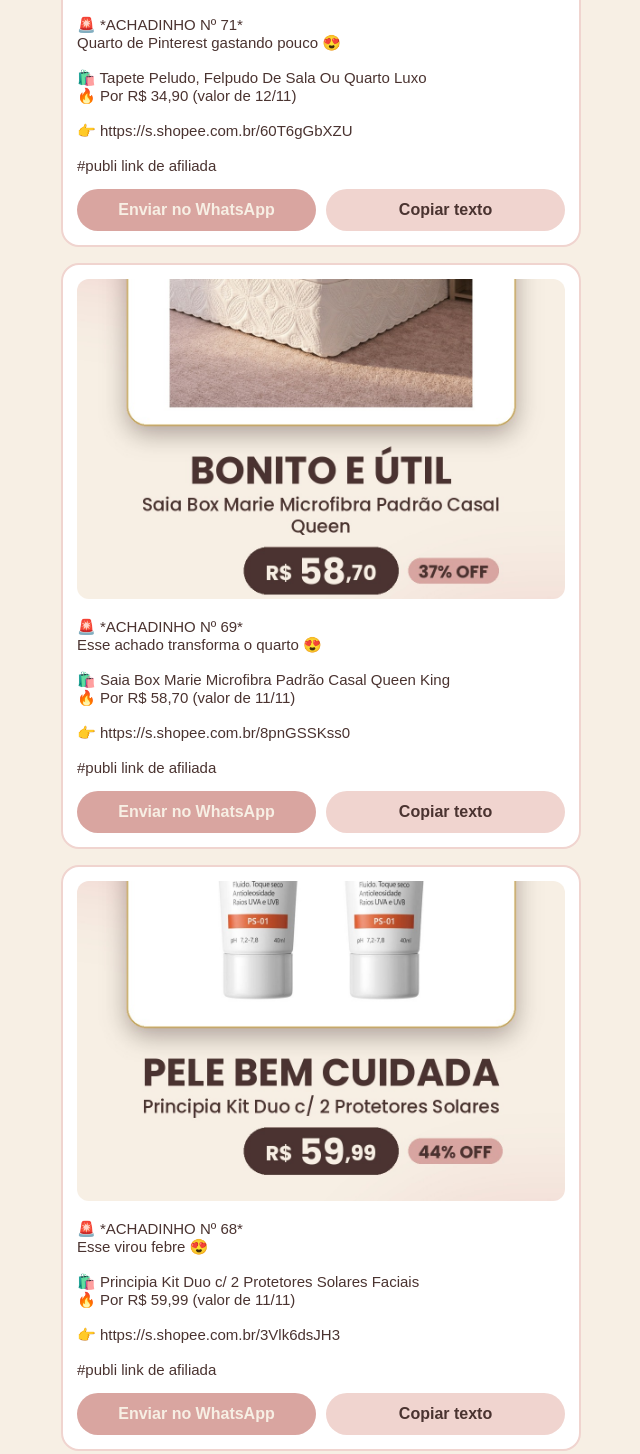
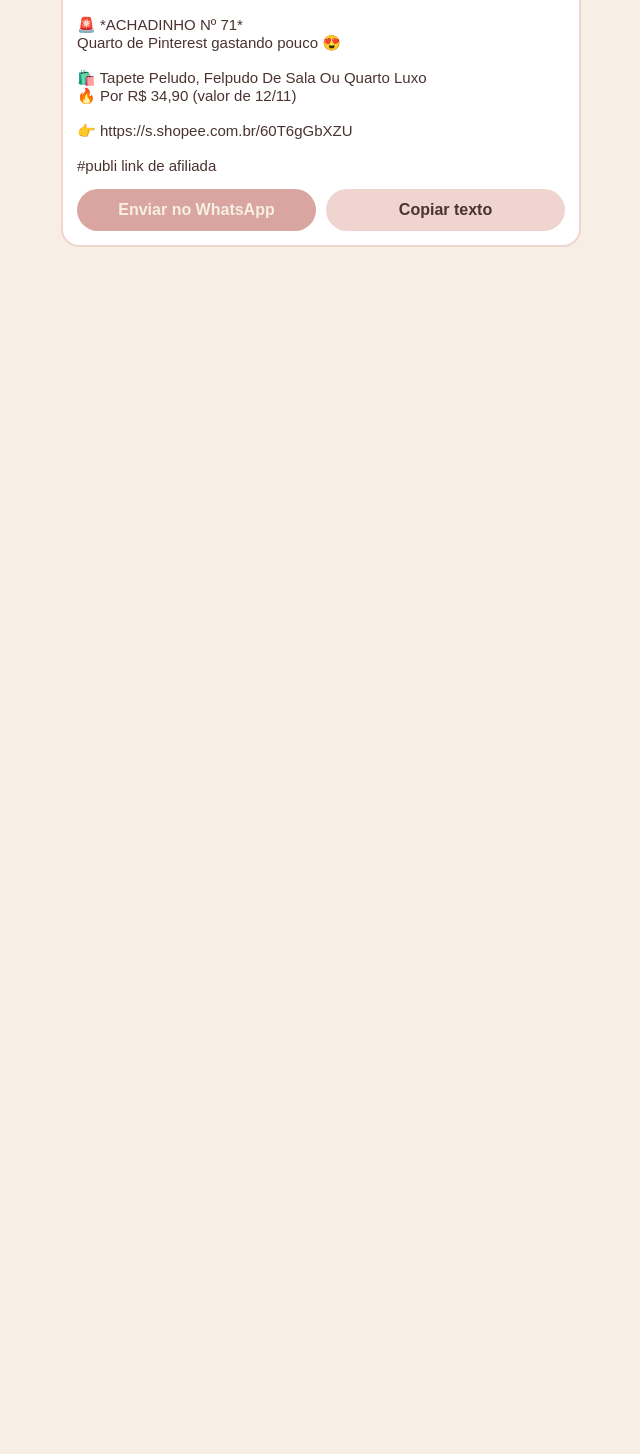
Before and after one commit to noelisouza/achadinhos-midias, a plain HTML site: page whatsapp.html in a window 1280 px wide. Shown: the part 4095-5549 px from the top of the page, without its empty margins (319-959 px from the left). After the commit the page ends 4382 px from the top, so only its background shows below. Drawn offline with Linux system fonts and the light colour scheme.

Commit message:
Mídias 2026-11-15_0357

```diff
--- a/whatsapp.html
+++ b/whatsapp.html
@@ -69,23 +69,5 @@ Quarto de Pinterest gastando pouco 😍
 
 👉 https://s.shopee.com.br/60T6gGbXZU
 
-#publi link de afiliada</pre><div class="acoes"><a class="wa" href="https://wa.me/?text=%F0%9F%9A%A8%20%2AACHADINHO%20N%C2%BA%2071%2A%0AQuarto%20de%20Pinterest%20gastando%20pouco%20%F0%9F%98%8D%0A%0A%F0%9F%9B%8D%EF%B8%8F%20Tapete%20Peludo%2C%20Felpudo%20De%20Sala%20Ou%20Quarto%20Luxo%0A%F0%9F%94%A5%20Por%20R%24%2034%2C90%20%28valor%20de%2012/11%29%0A%0A%F0%9F%91%89%20https%3A//s.shopee.com.br/60T6gGbXZU%0A%0A%23publi%20link%20de%20afiliada" target="_blank" rel="noopener">Enviar no WhatsApp</a><button onclick="copiar(71)">Copiar texto</button></div></article>
-<article class="card"><img src="midias/c0069/capa.jpg" alt="" loading="lazy"><pre id="t69">🚨 *ACHADINHO Nº 69*
-Esse achado transforma o quarto 😍
-
-🛍️ Saia Box Marie Microfibra Padrão Casal Queen King
-🔥 Por R$ 58,70 (valor de 11/11)
-
-👉 https://s.shopee.com.br/8pnGSSKss0
-
-#publi link de afiliada</pre><div class="acoes"><a class="wa" href="https://wa.me/?text=%F0%9F%9A%A8%20%2AACHADINHO%20N%C2%BA%2069%2A%0AEsse%20achado%20transforma%20o%20quarto%20%F0%9F%98%8D%0A%0A%F0%9F%9B%8D%EF%B8%8F%20Saia%20Box%20Marie%20Microfibra%20Padr%C3%A3o%20Casal%20Queen%20King%0A%F0%9F%94%A5%20Por%20R%24%2058%2C70%20%28valor%20de%2011/11%29%0A%0A%F0%9F%91%89%20https%3A//s.shopee.com.br/8pnGSSKss0%0A%0A%23publi%20link%20de%20afiliada" target="_blank" rel="noopener">Enviar no WhatsApp</a><button onclick="copiar(69)">Copiar texto</button></div></article>
-<article class="card"><img src="midias/c0068/capa.jpg" alt="" loading="lazy"><pre id="t68">🚨 *ACHADINHO Nº 68*
-Esse virou febre 😍
-
-🛍️ Principia Kit Duo c/ 2 Protetores Solares Faciais
-🔥 Por R$ 59,99 (valor de 11/11)
-
-👉 https://s.shopee.com.br/3Vlk6dsJH3
-
-#publi link de afiliada</pre><div class="acoes"><a class="wa" href="https://wa.me/?text=%F0%9F%9A%A8%20%2AACHADINHO%20N%C2%BA%2068%2A%0AEsse%20virou%20febre%20%F0%9F%98%8D%0A%0A%F0%9F%9B%8D%EF%B8%8F%20Principia%20Kit%20Duo%20c/%202%20Protetores%20Solares%20Faciais%0A%F0%9F%94%A5%20Por%20R%24%2059%2C99%20%28valor%20de%2011/11%29%0A%0A%F0%9F%91%89%20https%3A//s.shopee.com.br/3Vlk6dsJH3%0A%0A%23publi%20link%20de%20afiliada" target="_blank" rel="noopener">Enviar no WhatsApp</a><button onclick="copiar(68)">Copiar texto</button></div></article></main>
+#publi link de afiliada</pre><div class="acoes"><a class="wa" href="https://wa.me/?text=%F0%9F%9A%A8%20%2AACHADINHO%20N%C2%BA%2071%2A%0AQuarto%20de%20Pinterest%20gastando%20pouco%20%F0%9F%98%8D%0A%0A%F0%9F%9B%8D%EF%B8%8F%20Tapete%20Peludo%2C%20Felpudo%20De%20Sala%20Ou%20Quarto%20Luxo%0A%F0%9F%94%A5%20Por%20R%24%2034%2C90%20%28valor%20de%2012/11%29%0A%0A%F0%9F%91%89%20https%3A//s.shopee.com.br/60T6gGbXZU%0A%0A%23publi%20link%20de%20afiliada" target="_blank" rel="noopener">Enviar no WhatsApp</a><button onclick="copiar(71)">Copiar texto</button></div></article></main>
 <script>function copiar(n){try{navigator.clipboard.writeText(document.getElementById('t'+n).innerText)}catch(e){}}</script></body></html>
```
